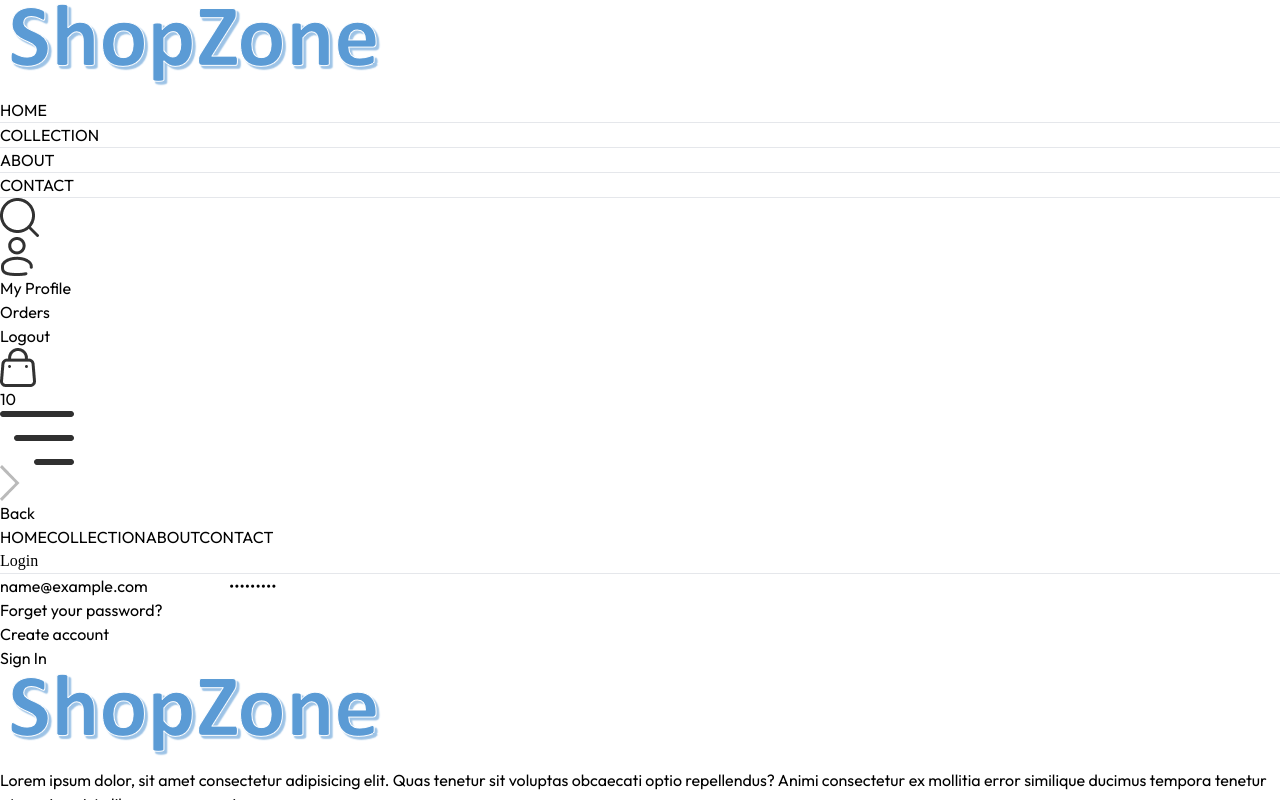
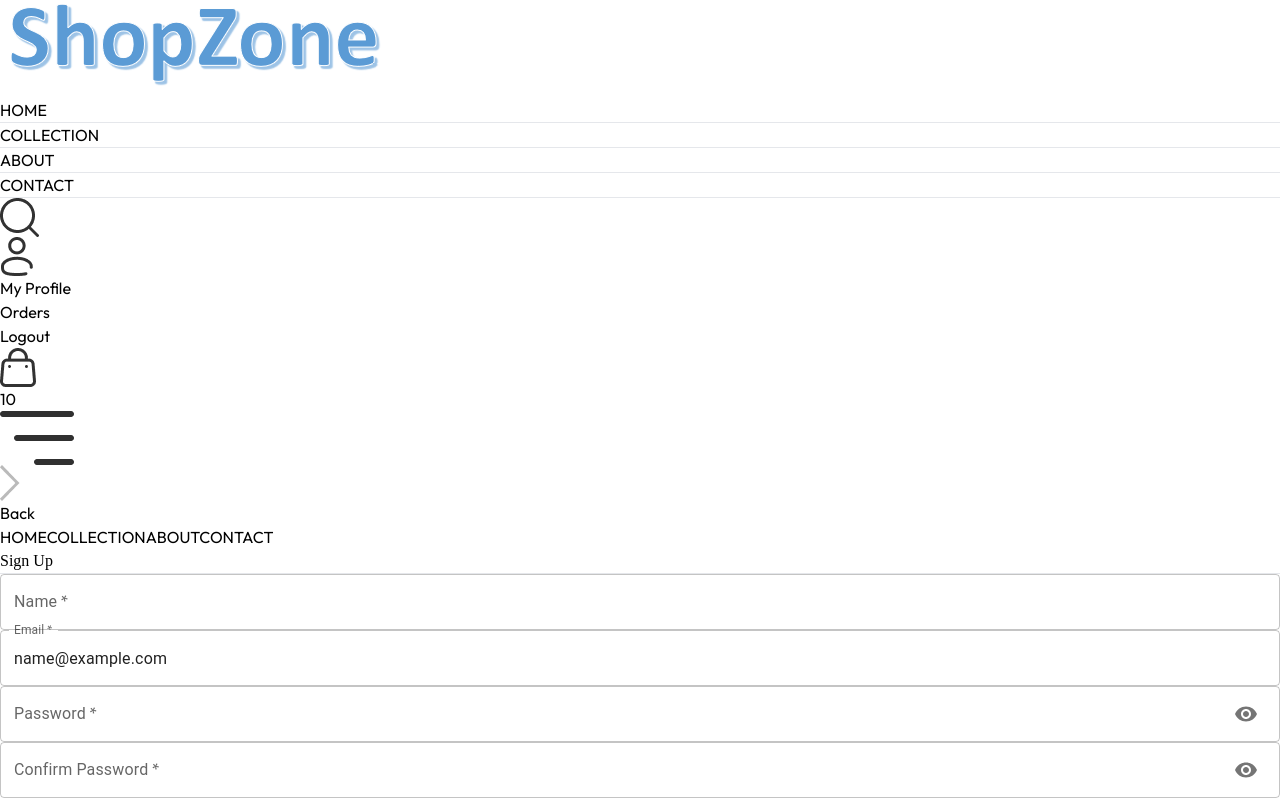
Before and after one commit to thiru2612/ecommerce, a React (Vite) app in the folder E-commerce/: page /login in a window 1280 px wide. Both pictures are taken after typing "name@example.com", "Sample123" into the empty fields and a click on the button "Sign In". Shown: the top 800 px of the page. Built offline with nearby package versions, Linux system fonts and the light colour scheme; data requests are answered from the project's data file.

Commit message:
commited

```diff
--- a/E-commerce/db.json
+++ b/E-commerce/db.json
@@ -1,34 +1,10 @@
 {
   "users": [
     {
-      "id": "1",
-      "email": "abc@gmail.com",
-      "name": "abc",
-      "password": "abc"
-    },
-    {
-      "id": "a56e",
-      "name": "thiru",
+      "id": "ff27",
+      "name": "Thiruppathi",
       "email": "thiru@gmail.com",
-      "password": "thiru123"
-    },
-    {
-      "id": "ce8b",
-      "name": "MANI",
-      "email": "MANI1@gmail.com",
-      "password": "mani123"
-    },
-    {
-      "id": "a90d",
-      "name": "cham",
-      "email": "cham@gmail.com",
-      "password": "123"
-    },
-    {
-      "id": "96d7",
-      "name": "keerthi",
-      "email": "ker@gmail.com",
-      "password": "123"
+      "password": "thiru@"
     }
   ]
 }
--- a/E-commerce/package.json
+++ b/E-commerce/package.json
@@ -10,6 +10,10 @@
     "preview": "vite preview"
   },
   "dependencies": {
+    "@emotion/react": "^11.13.3",
+    "@emotion/styled": "^11.13.0",
+    "@mui/icons-material": "^6.1.4",
+    "@mui/material": "^6.1.4",
     "axios": "^1.7.7",
     "react": "^18.3.1",
     "react-dom": "^18.3.1",
--- a/E-commerce/src/pages/Login.jsx
+++ b/E-commerce/src/pages/Login.jsx
@@ -1,43 +1,88 @@
 import React, { useState } from 'react';
 import { useNavigate } from 'react-router-dom';
-
+import { TextField, IconButton, InputAdornment } from '@mui/material';
+import { Visibility, VisibilityOff } from '@mui/icons-material';
 
 const Login = () => {
+  const [name, setName] = useState('');
   const [currentState, setCurrentState] = useState('Login');
   const [email, setEmail] = useState('');
   const [password, setPassword] = useState('');
-  const [name, setName] = useState('');
+  const [confirmPassword, setConfirmPassword] = useState('');
+  const [showPassword, setShowPassword] = useState(false);
+  const [showConfirmPassword, setShowConfirmPassword] = useState(false);
   const navigate = useNavigate();
+
+  const validatePassword = (password) => {
+    const passwordRegex = /^(?=.*[!@#$%^&*])[A-Za-z\d!@#$%^&*]{6,20}$/;
+    return passwordRegex.test(password) && !/\s/.test(password);
+  };
 
   const onSubmitHandler = async (event) => {
     event.preventDefault();
+
+    const response = await fetch('http://localhost:3000/users');
+    const users = await response.json();
+
     if (currentState === 'Sign Up') {
-      // Sign Up logic
-      const response = await fetch('http://localhost:3000/users', {
+      if (name.length < 3) {
+        alert('Username must be at least 3 letters long.');
+        return;
+      }
+
+      const existingUser = users.find(user => user.name === name);
+      const existingEmail = users.find(user => user.email === email);
+
+      if (existingUser) {
+        alert('Username already exists.');
+        return;
+      }
+
+      if (existingEmail) {
+        alert('Email already exists. Redirecting to Login.');
+        setCurrentState('Login');
+        setPassword('');
+        setConfirmPassword('');
+        return;
+      }
+
+      if (!validatePassword(password)) {
+        alert('Password must be 6-20 characters long, contain no spaces, and have at least one special character.');
+        return;
+      }
+
+      if (password !== confirmPassword) {
+        alert('Passwords do not match.');
+        return;
+      }
+
+      const signUpResponse = await fetch('http://localhost:3000/users', {
         method: 'POST',
         headers: {
           'Content-Type': 'application/json'
         },
         body: JSON.stringify({ name, email, password })
       });
-      if (response.ok) {
+
+      if (signUpResponse.ok) {
         navigate('/');
         alert('User signed up successfully!');
       } else {
         alert('Error signing up!');
       }
+
     } else if (currentState === 'Login') {
-      // Login logic
-      const response = await fetch('http://localhost:3000/users');
-      const users = await response.json();
       const user = users.find(user => user.email === email && user.password === password);
+
       if (user) {
-
         navigate('/');
         alert('Login successful!');
-
       } else {
-        alert('Invalid email or password!');
+        alert('Invalid email or password. Redirecting to Sign Up.');
+        setCurrentState('Sign Up');
+        setName('');
+        setPassword('');
+        setConfirmPassword('');
       }
     }
   };
@@ -51,31 +96,71 @@ const Login = () => {
         <hr className='border-none h-[1.5px] w-8 bg-gray-800' />
       </div>
       {currentState === 'Login' ? '' : (
-        <input
+        <TextField
           type="text"
-          className='w-full px-3 py-2 border border-gray-800'
-          placeholder='Name'
+          label="Name"
+          variant="outlined"
           value={name}
           onChange={(e) => setName(e.target.value)}
           required
+          fullWidth
         />
       )}
-      <input
+      <TextField
         type="email"
-        className='w-full px-3 py-2 border border-gray-800'
-        placeholder='Email'
+        label="Email"
+        variant="outlined"
         value={email}
         onChange={(e) => setEmail(e.target.value)}
         required
+        fullWidth
       />
-      <input
-        type="password"
-        className='w-full px-3 py-2 border border-gray-800'
-        placeholder='Password'
+      <TextField
+        type={showPassword ? 'text' : 'password'}
+        label="Password"
+        variant="outlined"
         value={password}
         onChange={(e) => setPassword(e.target.value)}
         required
+        fullWidth
+        InputProps={{
+          endAdornment: (
+            <InputAdornment position="end">
+              <IconButton
+                aria-label="toggle password visibility"
+                onClick={() => setShowPassword(!showPassword)}
+                onMouseDown={(e) => e.preventDefault()}
+              >
+                {showPassword ? <VisibilityOff /> : <Visibility />}
+              </IconButton>
+            </InputAdornment>
+          )
+        }}
       />
+      {currentState === 'Sign Up' && (
+        <TextField
+          type={showConfirmPassword ? 'text' : 'password'}
+          label="Confirm Password"
+          variant="outlined"
+          value={confirmPassword}
+          onChange={(e) => setConfirmPassword(e.target.value)}
+          required
+          fullWidth
+          InputProps={{
+            endAdornment: (
+              <InputAdornment position="end">
+                <IconButton
+                  aria-label="toggle confirm password visibility"
+                  onClick={() => setShowConfirmPassword(!showConfirmPassword)}
+                  onMouseDown={(e) => e.preventDefault()}
+                >
+                  {showConfirmPassword ? <VisibilityOff /> : <Visibility />}
+                </IconButton>
+              </InputAdornment>
+            )
+          }}
+        />
+      )}
       <div className='w-full flex justify-between text-sm mt-[-8px]'>
         <p className='cursor-pointer'>Forget your password?</p>
         {currentState === 'Login' ?
```
Also changed, not shown: 1 other file (tests, documents, lock files or other folders).
